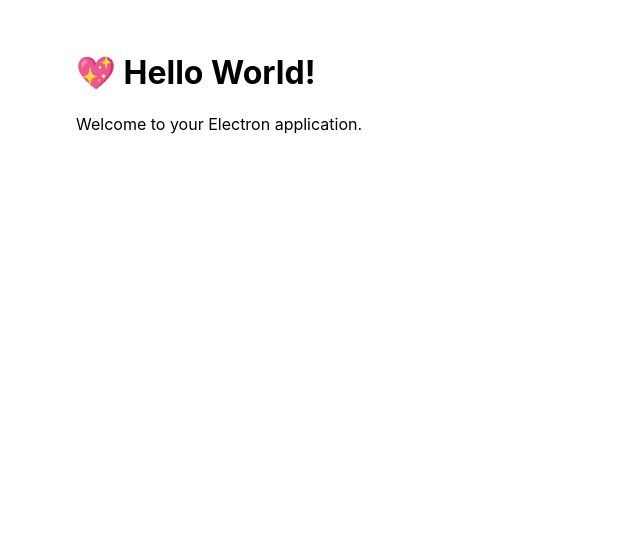
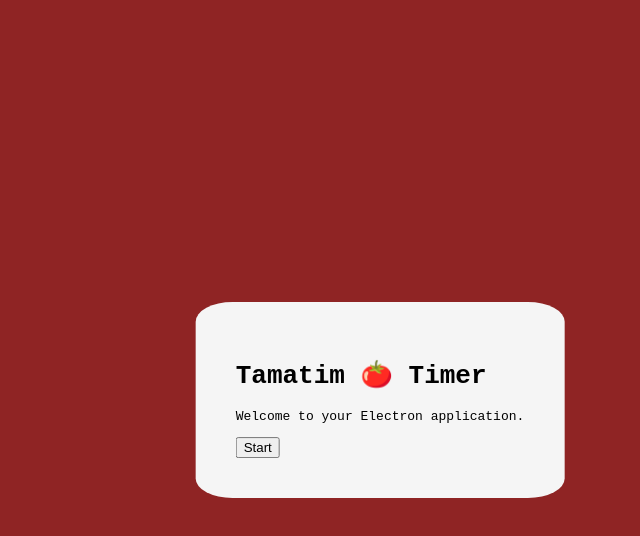
Before and after one commit to hannageb/pomodoro, an Electron app: page src/index.html in a window 800 px wide. Shown: the whole page, without its empty margins (20-660 px from the left). Drawn offline with Linux system fonts and the light colour scheme.

Commit message:
implementing design

```diff
--- a/package.json
+++ b/package.json
@@ -28,6 +28,7 @@
     "@electron-forge/maker-zip": "^7.8.3",
     "@electron-forge/plugin-auto-unpack-natives": "^7.8.3",
     "@electron-forge/plugin-fuses": "^7.8.3",
-    "@electron/fuses": "^1.8.0"
+    "@electron/fuses": "^1.8.0",
+    "electron": "^37.3.0"
   }
 }
--- a/src/index.css
+++ b/src/index.css
@@ -1,7 +1,16 @@
 body {
-  font-family: -apple-system, BlinkMacSystemFont, 'Segoe UI', Roboto, Helvetica,
-    Arial, sans-serif;
+  font-family: monospace;
   margin: auto;
   max-width: 38rem;
   padding: 2rem;
+  background-color: rgb(143, 36, 36);
 }
+.text{
+  background-color: whitesmoke;
+  border-radius: 10%;
+  padding: 5%;
+  position: absolute;
+  top: 50%;
+  left: 50%;
+  transform: translate(-50%, -50%);
+}
--- a/src/index.html
+++ b/src/index.html
@@ -2,11 +2,14 @@
 <html>
   <head>
     <meta charset="UTF-8" />
-    <title>Hello World!</title>
+    <title>Pomodoro</title>
     <link rel="stylesheet" href="index.css" />
   </head>
   <body>
-    <h1>💖 Hello World!</h1>
-    <p>Welcome to your Electron application.</p>
+    <div class="text">
+      <h1>Tamatim 🍅 Timer</h1>
+      <p>Welcome to your Electron application.</p>
+      <button id="start">Start</button>
+    </div>
   </body>
 </html>
```
Also changed, not shown: 1 other file.
